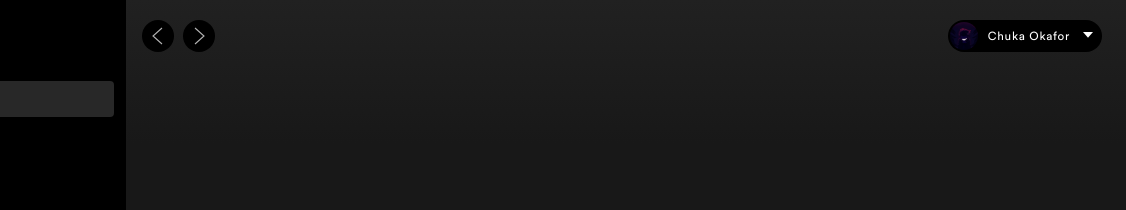
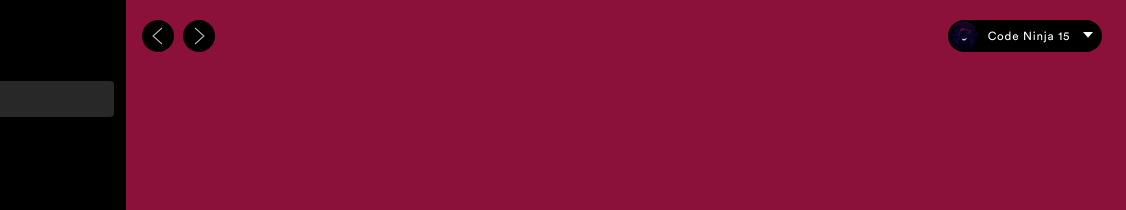
Before and after one commit to dev-xero/Spotify-UI-Clone, a website: page index.html in a window 1280 px wide. Shown: the top 210 px of the page, 154-1280 px from the left. Drawn offline with Linux system fonts and the light colour scheme.

Commit message:
added minor fixes

```diff
--- a/app-components/spotify-css/style.css
+++ b/app-components/spotify-css/style.css
@@ -806,6 +806,17 @@ section#main-interface {
   margin-top: 9vh;
 }
 
+.app .music-interface section#userProfile {
+  display: block;
+  position: fixed;
+  top: 0;
+  right: 0;
+  width: calc(100% - 280px);
+  height: calc(100% - 10vh);
+  overflow-y: auto;
+  background: #8b113a;
+}
+
 /* Bottom bar */
 
 .app section.bottom-bar {
--- a/app-components/spotify-js-files/config.js
+++ b/app-components/spotify-js-files/config.js
@@ -1,7 +1,7 @@
 window.addEventListener(
   `load`,
   () => {
-    localStorage.setItem(`username`, `Chuka Okafor`);
+    localStorage.setItem(`username`, `Code Ninja 15`);
     localStorage.setItem(`accountType`, `Pro`);
   },
   false
--- a/index.html
+++ b/index.html
@@ -163,6 +163,9 @@
 							</div>
 						</div>
 						<div class="music-interface">
+							<section id="userProfile">
+								<div class="container"></div>
+							</section>
 						</div>
 					</div>
 				</section>
```
